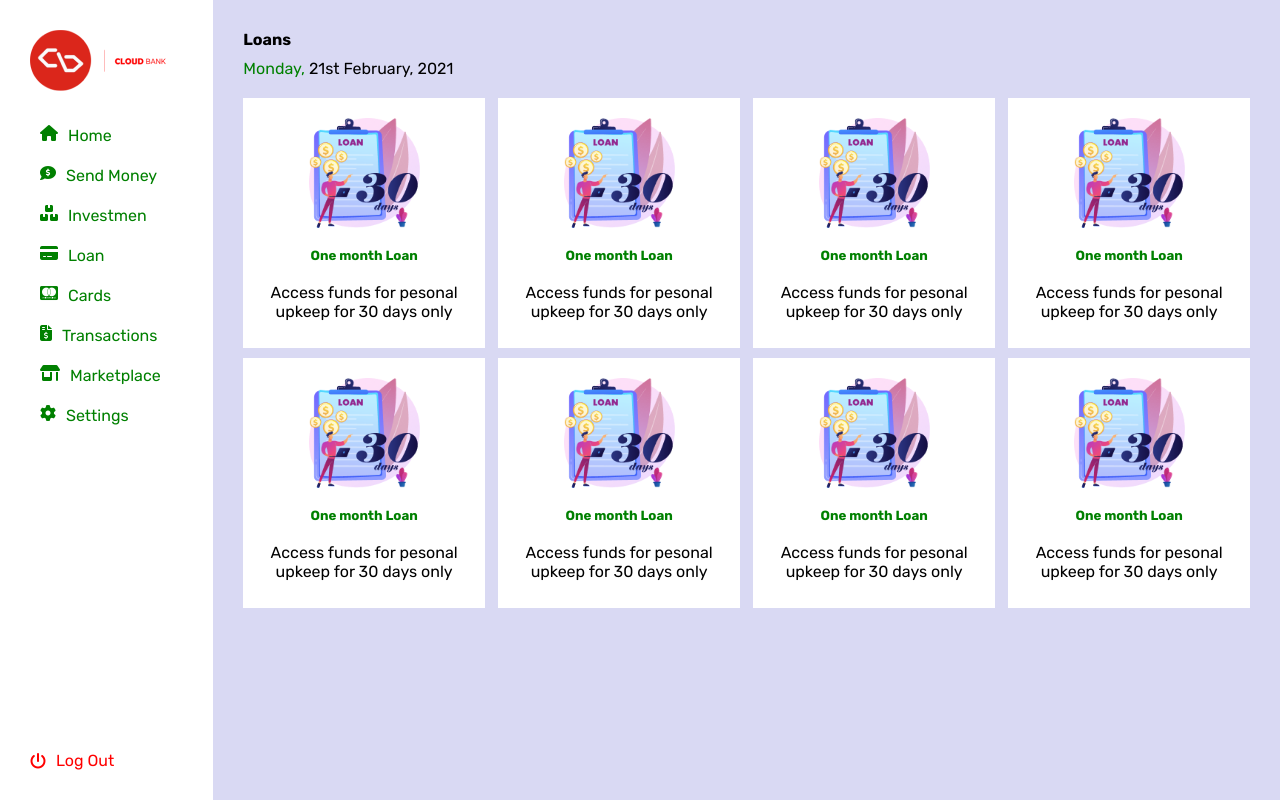
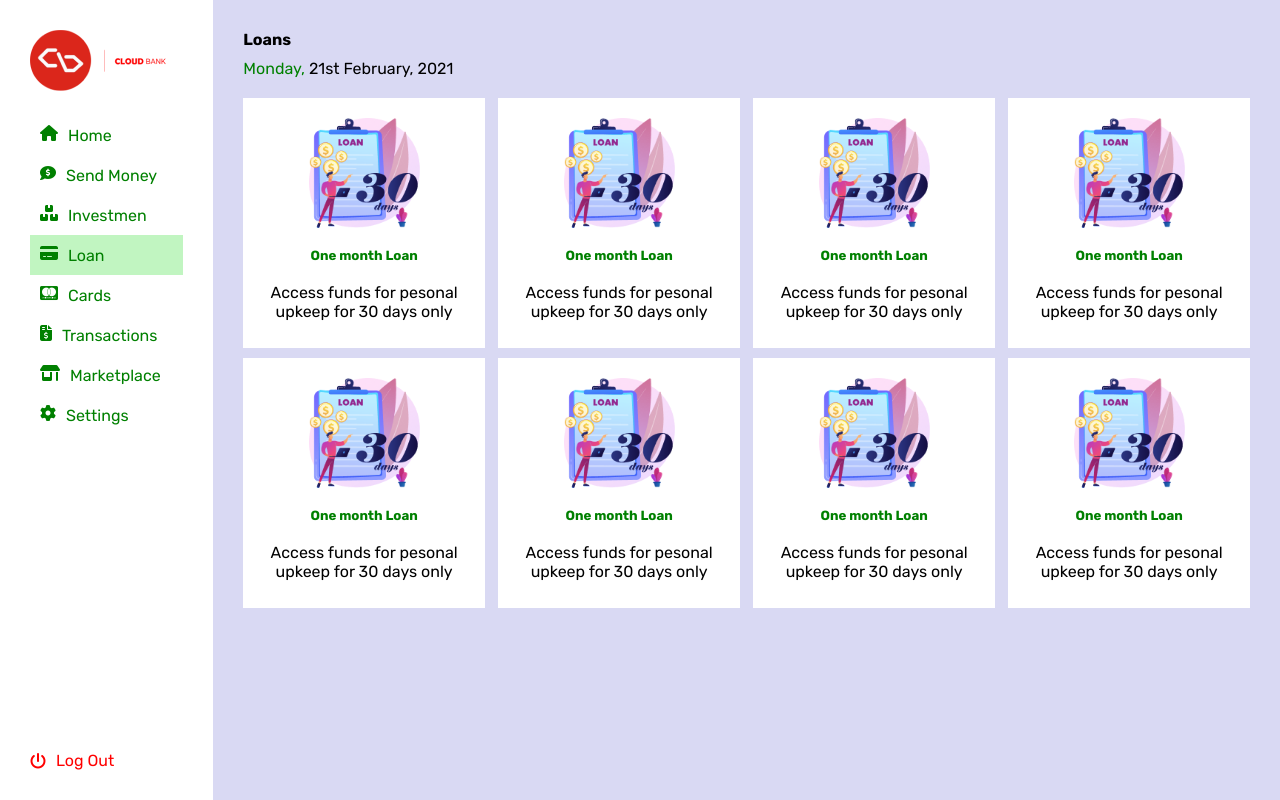
Before and after one commit to topzz100/test, a React (Create React App) app: page / in a window 1280 px wide. Built offline with nearby package versions, Linux system fonts and the light colour scheme.

Commit message:
Update SideBar.jsx

```diff
--- a/src/SideBar/SideBar.jsx
+++ b/src/SideBar/SideBar.jsx
@@ -28,7 +28,7 @@ const SideBar = () => {
                     Investmen
                   </span>
                 </ListItem>
-                <ListItem>
+                <ListItem color>
                   <i class="fa-solid fa-credit-card"></i>
                   <span>
                     Loan
```
